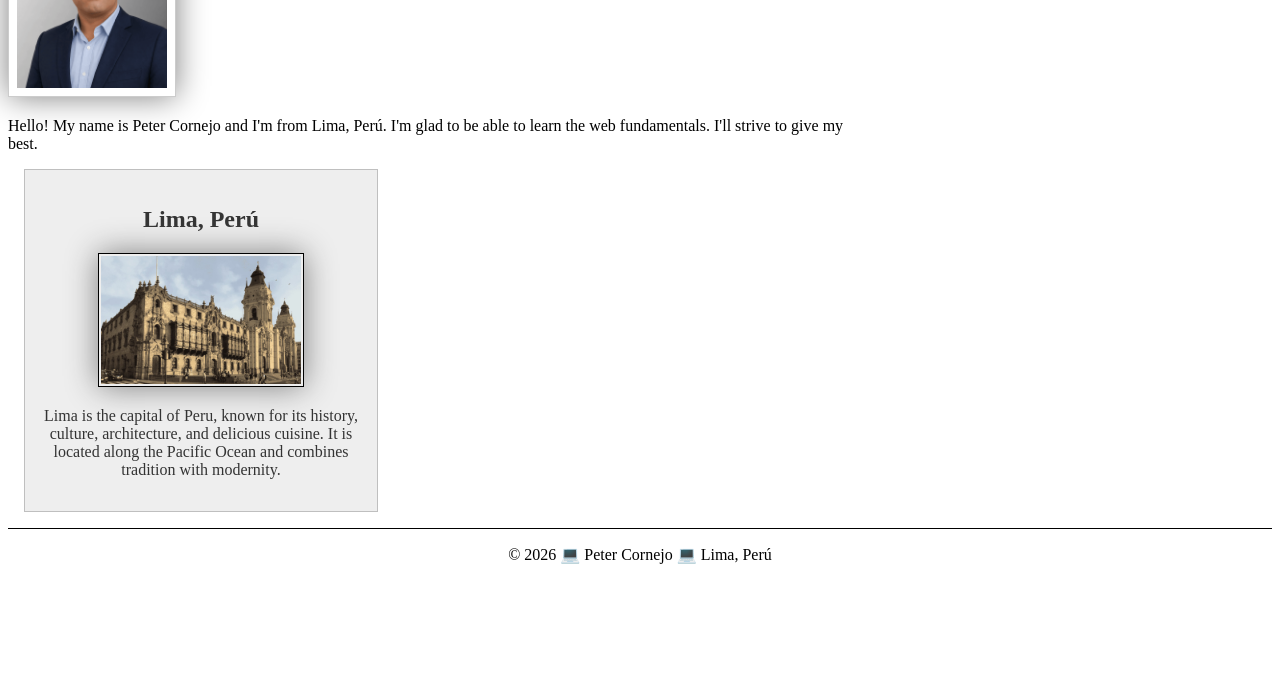
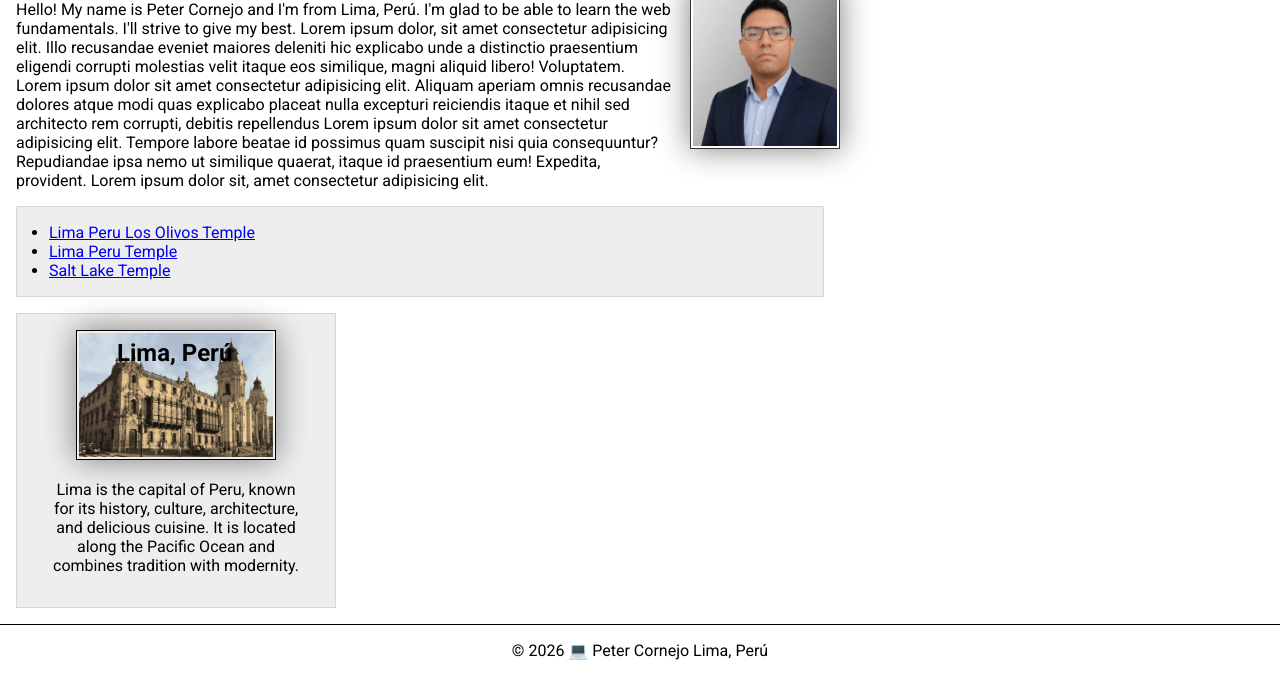
Before and after one commit to peterhcv/wdd130, a plain HTML site: page index.html in a window 1280 px wide. Shown: the part 310-986 px from the top of the page. Before the commit the page ends 890 px from the top, so only its background shows below. Drawn offline with Linux system fonts and the light colour scheme.

Commit message:
W03 Code-along Activity: Home Page Enhancement

```diff
--- a/index.html
+++ b/index.html
@@ -9,6 +9,10 @@
     <meta name="author" content="Peter H. Cornejo Vasquez">
 
     <link rel="stylesheet" href="styles/styles.css">
+
+    <link rel="preconnect" href="https://fonts.googleapis.com">
+    <link rel="preconnect" href="https://fonts.gstatic.com" crossorigin>
+    <link href="https://fonts.googleapis.com/css2?family=Roboto:ital,wght@0,100..900;1,100..900&display=swap" rel="stylesheet">
 </head>
 
 <body>
@@ -17,22 +21,30 @@
         <nav>
             <a href="#">Home</a>
             <a href="wwr/">Rafting Website</a>
+            <a href="https://www.linkedin.com/in/peter-cornejo-v/">Profile</a>
+            <a href="https://www.facebook.com/">Facebook</a>
         </nav>
     </header>
     <main>
         <h1>Peter Helaman Cornejo Vasquez | WDD 130</h1>
         <img src="images/profile.png" alt="Welcome, I'm Peter H. Cornejo Vasquez" width="200">
-        <p>Hello! My name is Peter Cornejo and I'm from Lima, Perú. I'm glad to be able to learn the web fundamentals. I'll strive to give my best.</p>
+        <p>Hello! My name is Peter Cornejo and I'm from Lima, Perú. I'm glad to be able to learn the web fundamentals. I'll strive to give my best. Lorem ipsum dolor, sit amet consectetur adipisicing elit. Illo recusandae eveniet maiores deleniti hic explicabo unde a distinctio praesentium eligendi corrupti molestias velit itaque eos similique, magni aliquid libero! Voluptatem. Lorem ipsum dolor sit amet consectetur adipisicing elit. Aliquam aperiam omnis recusandae dolores atque modi quas explicabo placeat nulla excepturi reiciendis itaque et nihil sed architecto rem corrupti, debitis repellendus Lorem ipsum dolor sit amet consectetur adipisicing elit. Tempore labore beatae id possimus quam suscipit nisi quia consequuntur? Repudiandae ipsa nemo ut similique quaerat, itaque id praesentium eum! Expedita, provident. Lorem ipsum dolor sit, amet consectetur adipisicing elit.</p>
+
+        <ul class="box indent">
+            <li><a href="https://www.churchofjesuschrist.org/temples/details/lima-peru-los-olivos-temple?lang=eng" target="_blank" rel="noopener">Lima Peru Los Olivos Temple</a></li>
+            <li><a href="https://www.churchofjesuschrist.org/temples/details/lima-peru-temple?lang=eng" target="_blank" rel="noopener">Lima Peru Temple</a></li>
+            <li><a href="https://www.churchofjesuschrist.org/temples/details/salt-lake-temple?lang=eng" target="_blank" rel="noopener">Salt Lake Temple</a></li>
+        </ul>
     </main>
 
-    <aside>
+    <aside class="box">
         <h2>Lima, Perú</h2>
         <img src="images/lima-cathedral.jpg" alt="Basilica Cathedral of Lima" width="200">
         <p>Lima is the capital of Peru, known for its history, culture, architecture, and delicious cuisine. It is located along the Pacific Ocean and combines tradition with modernity.</p>
     </aside>
 
     <footer>
-        <p>&copy; 2026 💻 Peter Cornejo 💻 Lima, Perú</p>
+        <p>&copy; 2026 💻 Peter Cornejo Lima, Perú</p>
     </footer>
 </body>
 
--- a/styles/styles.css
+++ b/styles/styles.css
@@ -1,3 +1,9 @@
+* {
+    margin: 0;
+    padding: 0;
+    box-sizing: border-box;
+}
+
 :root {
     --width-150-px: 150px;
     --height-auto: auto;
@@ -7,8 +13,13 @@
     --border-rgb: 1px solid rgb(0 0 0 /0.2);
 }
 
+body {
+    font-size: 16px;
+    font-family: Roboto, arial, sans-serif;
+}
+
 nav {
-    background-color: darkblue;
+    background-color: #1757c6;
     padding: 10px;
 }
 
@@ -60,6 +71,7 @@ main img {
 
 p {
     padding: 0;
+    margin: 1rem;
 }
 
 footer {
@@ -67,3 +79,39 @@ footer {
     border-top: var(--border-black);
     text-align: var(--text-align-center);
 }
+
+aside {
+    width: 20em;
+    text-align: center;
+    position: relative;
+}
+
+aside h2 {
+    position: absolute;
+    top: 25px;
+    left: 100px;
+}
+
+/* Class Selectors */
+
+.box {
+    margin: 1rem;
+    border: 1px solid rgb(0 0 0 / 10%);
+    padding: 1rem;
+    background-color: #eee;
+    color: #000;
+}
+
+main img {
+    float: right;
+    width: 150px;
+    height: auto;
+    border: 1px solid #333;
+    padding: 2px;
+    box-shadow: 0 0 30px gray;
+    margin: 0 0 1rem 1rem;
+}
+
+.indent {
+    padding-left: 2rem;
+}
```
